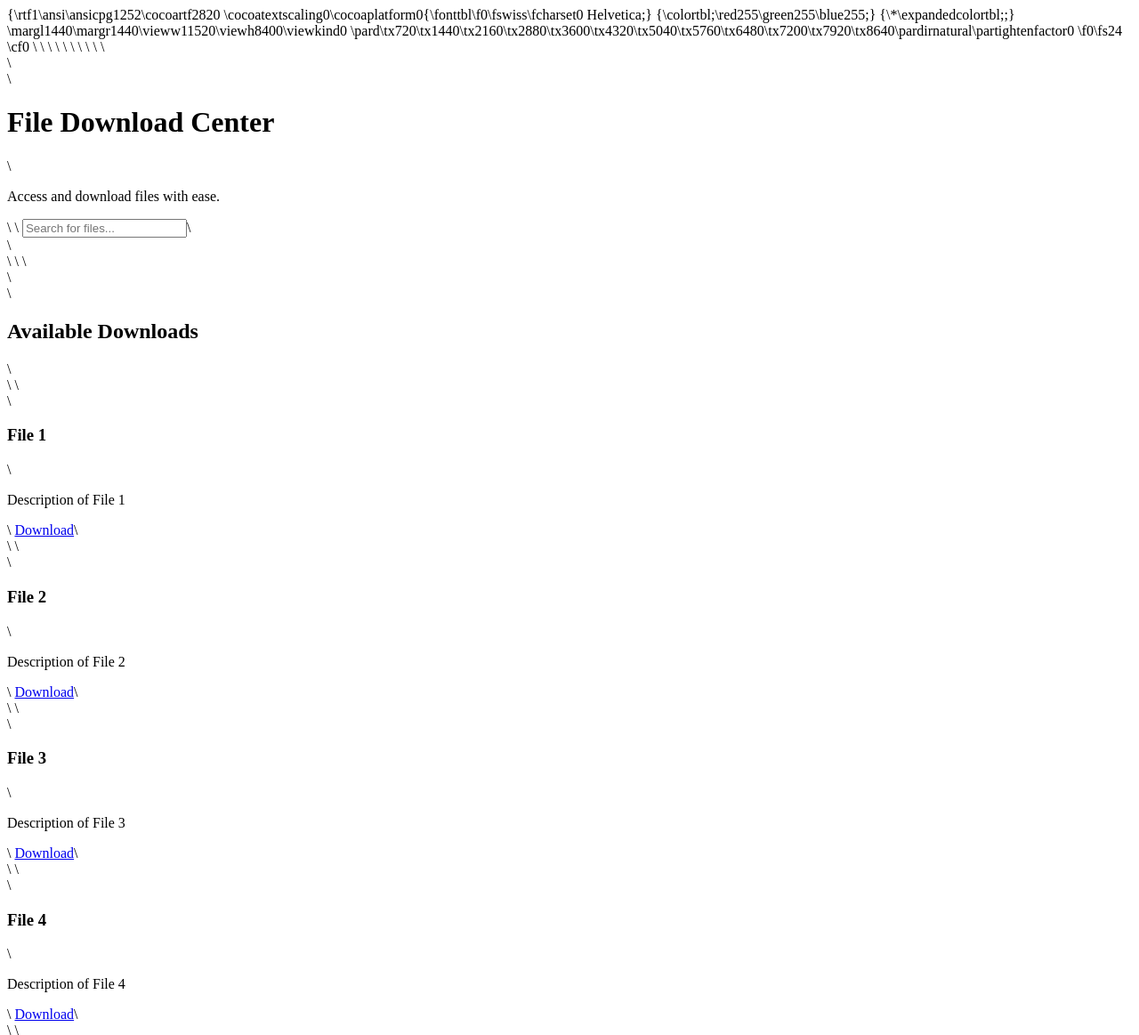
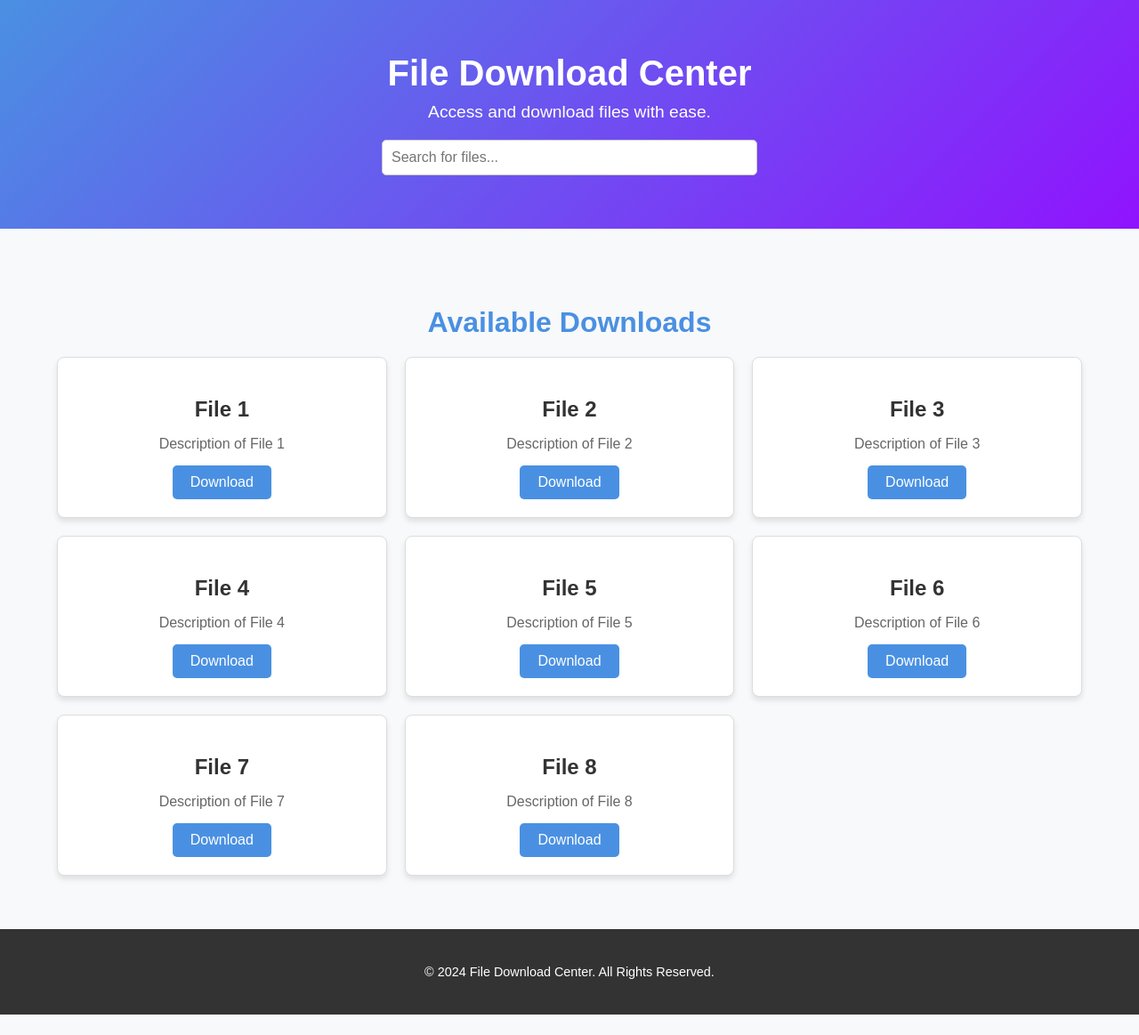
Before and after one commit to neoarz/Neos-Sidestore-Apps, a plain HTML site: page neoswebsite.html in a window 1280 px wide. Shown: the top 1163 px of the page at 89% size. After the commit the page ends 1140 px from the top, so only its background shows below. Drawn offline with Linux system fonts and the light colour scheme.

Commit message:
Update neoswebsite.html

```diff
--- a/neoswebsite.html
+++ b/neoswebsite.html
@@ -1,219 +1,211 @@
-{\rtf1\ansi\ansicpg1252\cocoartf2820
-\cocoatextscaling0\cocoaplatform0{\fonttbl\f0\fswiss\fcharset0 Helvetica;}
-{\colortbl;\red255\green255\blue255;}
-{\*\expandedcolortbl;;}
-\margl1440\margr1440\vieww11520\viewh8400\viewkind0
-\pard\tx720\tx1440\tx2160\tx2880\tx3600\tx4320\tx5040\tx5760\tx6480\tx7200\tx7920\tx8640\pardirnatural\partightenfactor0
+<!DOCTYPE html>
+<html lang="en">
+<head>
+    <meta charset="UTF-8">
+    <meta name="viewport" content="width=device-width, initial-scale=1.0">
+    <title>File Download Center</title>
+    <style>
+        /* General Styles */
+        body {
+            margin: 0;
+            font-family: Arial, sans-serif;
+            color: #333;
+            background-color: #f8f9fa;
+        }
 
-\f0\fs24 \cf0 <!DOCTYPE html>\
-<html lang="en">\
-<head>\
-    <meta charset="UTF-8">\
-    <meta name="viewport" content="width=device-width, initial-scale=1.0">\
-    <title>File Download Center</title>\
-    <style>\
-        /* General Styles */\
-        body \{\
-            margin: 0;\
-            font-family: Arial, sans-serif;\
-            color: #333;\
-            background-color: #f8f9fa;\
-        \}\
-\
-        .container \{\
-            width: 90%;\
-            max-width: 1200px;\
-            margin: 0 auto;\
-            padding: 20px;\
-        \}\
-\
-        /* Header */\
-        .header \{\
-            background: linear-gradient(135deg, #4a90e2, #9013fe);\
-            color: white;\
-            text-align: center;\
-            padding: 40px 20px;\
-        \}\
-\
-        .header h1 \{\
-            margin: 0;\
-            font-size: 2.5rem;\
-        \}\
-\
-        .header p \{\
-            font-size: 1.2rem;\
-            margin-top: 10px;\
-        \}\
-\
-        .search-bar \{\
-            margin-top: 20px;\
-            padding: 10px;\
-            width: 100%;\
-            max-width: 400px;\
-            font-size: 1rem;\
-            border-radius: 5px;\
-            border: 1px solid #ccc;\
-            display: block;\
-            margin-left: auto;\
-            margin-right: auto;\
-        \}\
-\
-        /* Main */\
-        .main \{\
-            padding: 40px 0;\
-        \}\
-\
-        .main h2 \{\
-            text-align: center;\
-            margin-bottom: 20px;\
-            font-size: 2rem;\
-            color: #4a90e2;\
-        \}\
-\
-        .file-grid \{\
-            display: grid;\
-            grid-template-columns: repeat(auto-fit, minmax(300px, 1fr));\
-            gap: 20px;\
-        \}\
-\
-        .file-card \{\
-            background: white;\
-            padding: 20px;\
-            border: 1px solid #ddd;\
-            border-radius: 8px;\
-            box-shadow: 0 4px 6px rgba(0, 0, 0, 0.1);\
-            text-align: center;\
-        \}\
-\
-        .file-card h3 \{\
-            margin-bottom: 10px;\
-            font-size: 1.5rem;\
-        \}\
-\
-        .file-card p \{\
-            color: #666;\
-            margin-bottom: 15px;\
-        \}\
-\
-        .btn \{\
-            display: inline-block;\
-            padding: 10px 20px;\
-            background: #4a90e2;\
-            color: white;\
-            text-decoration: none;\
-            border-radius: 5px;\
-            transition: background 0.3s;\
-        \}\
-\
-        .btn:hover \{\
-            background: #3b7fd4;\
-        \}\
-\
-        /* Footer */\
-        .footer \{\
-            background: #333;\
-            color: white;\
-            text-align: center;\
-            padding: 20px 0;\
-        \}\
-\
-        .footer p \{\
-            margin: 0;\
-            font-size: 0.9rem;\
-        \}\
-    </style>\
-</head>\
-<body>\
-    <!-- Header Section -->\
-    <header class="header">\
-        <div class="container">\
-            <h1>File Download Center</h1>\
-            <p>Access and download files with ease.</p>\
-            <!-- Search Bar -->\
-            <input type="text" id="searchBar" class="search-bar" placeholder="Search for files..." onkeyup="searchFiles()">\
-        </div>\
-    </header>\
-\
-    <!-- Main Content Section -->\
-    <main class="main">\
-        <div class="container">\
-            <h2>Available Downloads</h2>\
-            <div class="file-grid">\
-                <!-- File Card 1 -->\
-                <div class="file-card" data-title="File 1">\
-                    <h3>File 1</h3>\
-                    <p>Description of File 1</p>\
-                    <a href="files/file1.zip" download class="btn">Download</a>\
-                </div>\
-                <!-- File Card 2 -->\
-                <div class="file-card" data-title="File 2">\
-                    <h3>File 2</h3>\
-                    <p>Description of File 2</p>\
-                    <a href="files/file2.zip" download class="btn">Download</a>\
-                </div>\
-                <!-- File Card 3 -->\
-                <div class="file-card" data-title="File 3">\
-                    <h3>File 3</h3>\
-                    <p>Description of File 3</p>\
-                    <a href="files/file3.zip" download class="btn">Download</a>\
-                </div>\
-                <!-- File Card 4 -->\
-                <div class="file-card" data-title="File 4">\
-                    <h3>File 4</h3>\
-                    <p>Description of File 4</p>\
-                    <a href="files/file4.zip" download class="btn">Download</a>\
-                </div>\
-                <!-- File Card 5 -->\
-                <div class="file-card" data-title="File 5">\
-                    <h3>File 5</h3>\
-                    <p>Description of File 5</p>\
-                    <a href="files/file5.zip" download class="btn">Download</a>\
-                </div>\
-                <!-- File Card 6 -->\
-                <div class="file-card" data-title="File 6">\
-                    <h3>File 6</h3>\
-                    <p>Description of File 6</p>\
-                    <a href="files/file6.zip" download class="btn">Download</a>\
-                </div>\
-                <!-- File Card 7 -->\
-                <div class="file-card" data-title="File 7">\
-                    <h3>File 7</h3>\
-                    <p>Description of File 7</p>\
-                    <a href="files/file7.zip" download class="btn">Download</a>\
-                </div>\
-                <!-- File Card 8 -->\
-                <div class="file-card" data-title="File 8">\
-                    <h3>File 8</h3>\
-                    <p>Description of File 8</p>\
-                    <a href="files/file8.zip" download class="btn">Download</a>\
-                </div>\
-            </div>\
-        </div>\
-    </main>\
-\
-    <!-- Footer Section -->\
-    <footer class="footer">\
-        <div class="container">\
-            <p>&copy; 2024 File Download Center. All Rights Reserved.</p>\
-        </div>\
-    </footer>\
-\
-    <script>\
-        // Function to filter files based on the search input\
-        function searchFiles() \{\
-            const query = document.getElementById('searchBar').value.toLowerCase();\
-            const fileCards = document.querySelectorAll('.file-card');\
-\
-            fileCards.forEach(card => \{\
-                const title = card.getAttribute('data-title').toLowerCase();\
-                if (title.includes(query)) \{\
-                    card.style.display = 'block'; // Show card\
-                \} else \{\
-                    card.style.display = 'none'; // Hide card\
-                \}\
-            \});\
-        \}\
-    </script>\
-</body>\
-</html>\
-}
+        .container {
+            width: 90%;
+            max-width: 1200px;
+            margin: 0 auto;
+            padding: 20px;
+        }
+
+        /* Header */
+        .header {
+            background: linear-gradient(135deg, #4a90e2, #9013fe);
+            color: white;
+            text-align: center;
+            padding: 40px 20px;
+        }
+
+        .header h1 {
+            margin: 0;
+            font-size: 2.5rem;
+        }
+
+        .header p {
+            font-size: 1.2rem;
+            margin-top: 10px;
+        }
+
+        .search-bar {
+            margin-top: 20px;
+            padding: 10px;
+            width: 100%;
+            max-width: 400px;
+            font-size: 1rem;
+            border-radius: 5px;
+            border: 1px solid #ccc;
+            display: block;
+            margin-left: auto;
+            margin-right: auto;
+        }
+
+        /* Main */
+        .main {
+            padding: 40px 0;
+        }
+
+        .main h2 {
+            text-align: center;
+            margin-bottom: 20px;
+            font-size: 2rem;
+            color: #4a90e2;
+        }
+
+        .file-grid {
+            display: grid;
+            grid-template-columns: repeat(auto-fit, minmax(300px, 1fr));
+            gap: 20px;
+        }
+
+        .file-card {
+            background: white;
+            padding: 20px;
+            border: 1px solid #ddd;
+            border-radius: 8px;
+            box-shadow: 0 4px 6px rgba(0, 0, 0, 0.1);
+            text-align: center;
+        }
+
+        .file-card h3 {
+            margin-bottom: 10px;
+            font-size: 1.5rem;
+        }
+
+        .file-card p {
+            color: #666;
+            margin-bottom: 15px;
+        }
+
+        .btn {
+            display: inline-block;
+            padding: 10px 20px;
+            background: #4a90e2;
+            color: white;
+            text-decoration: none;
+            border-radius: 5px;
+            transition: background 0.3s;
+        }
+
+        .btn:hover {
+            background: #3b7fd4;
+        }
+
+        /* Footer */
+        .footer {
+            background: #333;
+            color: white;
+            text-align: center;
+            padding: 20px 0;
+        }
+
+        .footer p {
+            margin: 0;
+            font-size: 0.9rem;
+        }
+    </style>
+</head>
+<body>
+    <!-- Header Section -->
+    <header class="header">
+        <div class="container">
+            <h1>File Download Center</h1>
+            <p>Access and download files with ease.</p>
+            <!-- Search Bar -->
+            <input type="text" id="searchBar" class="search-bar" placeholder="Search for files..." onkeyup="searchFiles()">
+        </div>
+    </header>
+
+    <!-- Main Content Section -->
+    <main class="main">
+        <div class="container">
+            <h2>Available Downloads</h2>
+            <div class="file-grid">
+                <!-- File Card 1 -->
+                <div class="file-card" data-title="File 1">
+                    <h3>File 1</h3>
+                    <p>Description of File 1</p>
+                    <a href="files/file1.zip" download class="btn">Download</a>
+                </div>
+                <!-- File Card 2 -->
+                <div class="file-card" data-title="File 2">
+                    <h3>File 2</h3>
+                    <p>Description of File 2</p>
+                    <a href="files/file2.zip" download class="btn">Download</a>
+                </div>
+                <!-- File Card 3 -->
+                <div class="file-card" data-title="File 3">
+                    <h3>File 3</h3>
+                    <p>Description of File 3</p>
+                    <a href="files/file3.zip" download class="btn">Download</a>
+                </div>
+                <!-- File Card 4 -->
+                <div class="file-card" data-title="File 4">
+                    <h3>File 4</h3>
+                    <p>Description of File 4</p>
+                    <a href="files/file4.zip" download class="btn">Download</a>
+                </div>
+                <!-- File Card 5 -->
+                <div class="file-card" data-title="File 5">
+                    <h3>File 5</h3>
+                    <p>Description of File 5</p>
+                    <a href="files/file5.zip" download class="btn">Download</a>
+                </div>
+                <!-- File Card 6 -->
+                <div class="file-card" data-title="File 6">
+                    <h3>File 6</h3>
+                    <p>Description of File 6</p>
+                    <a href="files/file6.zip" download class="btn">Download</a>
+                </div>
+                <!-- File Card 7 -->
+                <div class="file-card" data-title="File 7">
+                    <h3>File 7</h3>
+                    <p>Description of File 7</p>
+                    <a href="files/file7.zip" download class="btn">Download</a>
+                </div>
+                <!-- File Card 8 -->
+                <div class="file-card" data-title="File 8">
+                    <h3>File 8</h3>
+                    <p>Description of File 8</p>
+                    <a href="files/file8.zip" download class="btn">Download</a>
+                </div>
+            </div>
+        </div>
+    </main>
+
+    <!-- Footer Section -->
+    <footer class="footer">
+        <div class="container">
+            <p>&copy; 2024 File Download Center. All Rights Reserved.</p>
+        </div>
+    </footer>
+
+    <script>
+        // Function to filter files based on the search input
+        function searchFiles() {
+            const query = document.getElementById('searchBar').value.toLowerCase();
+            const fileCards = document.querySelectorAll('.file-card');
+
+            fileCards.forEach(card => {
+                const title = card.getAttribute('data-title').toLowerCase();
+                if (title.includes(query)) {
+                    card.style.display = 'block'; // Show card
+                } else {
+                    card.style.display = 'none'; // Hide card
+                }
+            });
+        }
+    </script>
+</body>
+</html>
```
